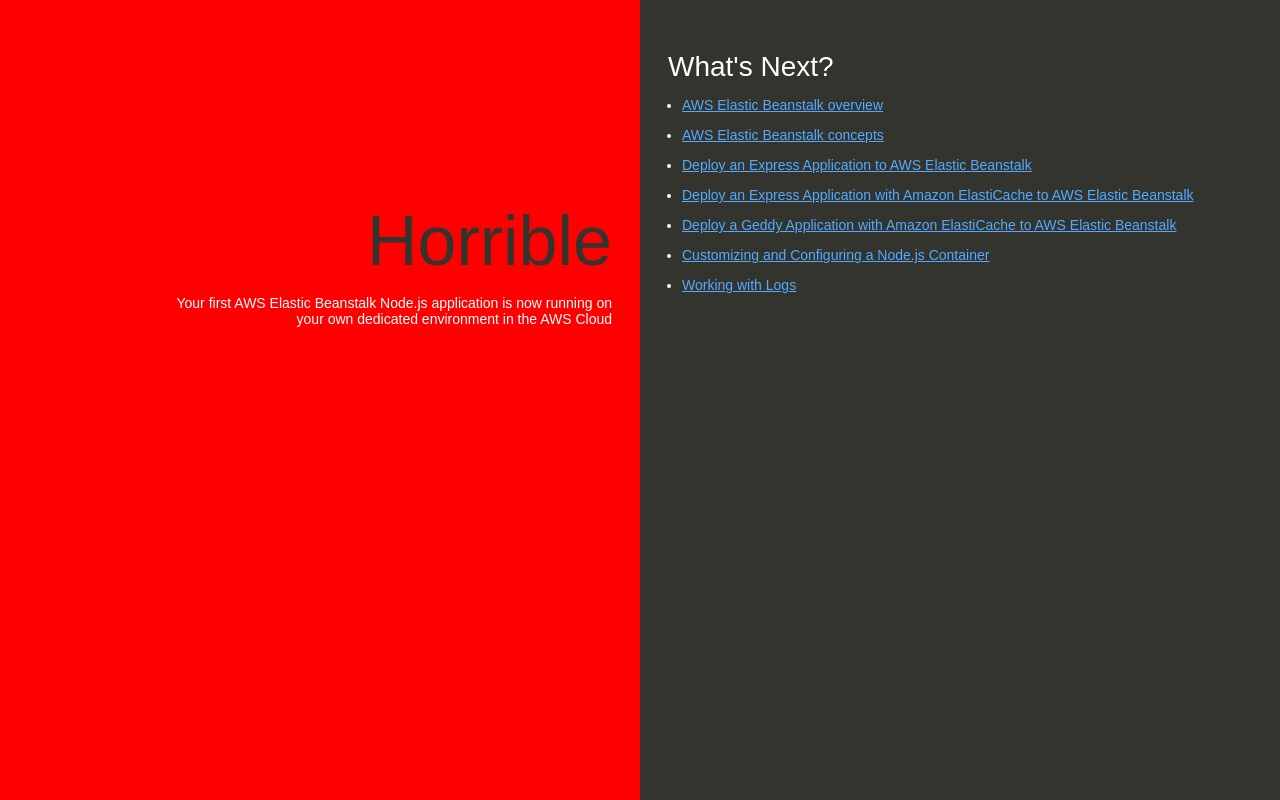
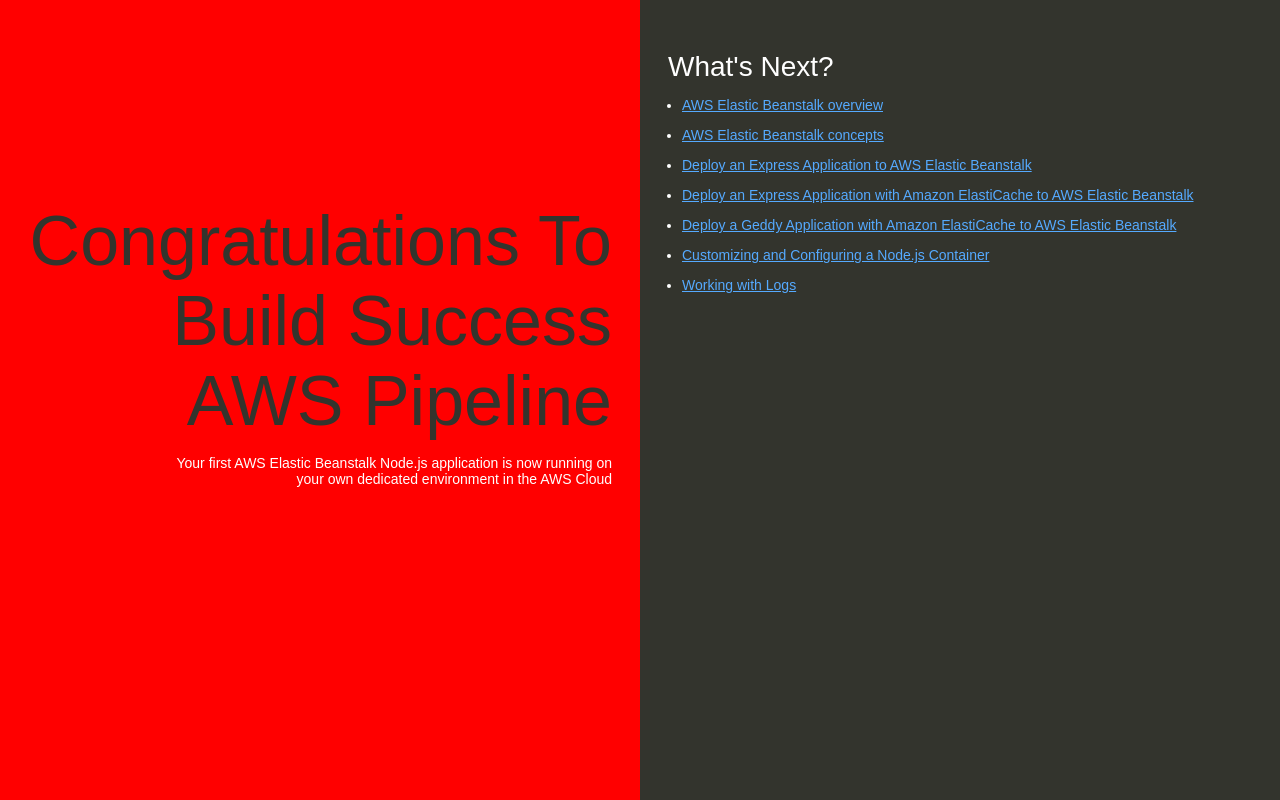
Before and after one commit to nguyenvanquanthinh97/my-first-aws-pipeline-nodejs-app, a website: page index.html in a window 1280 px wide. Drawn offline with Linux system fonts and the light colour scheme.

Commit message:
make this pipeline works again

```diff
--- a/index.html
+++ b/index.html
@@ -74,7 +74,7 @@
   </head>
   <body>
     <div class="textColumn">
-      <h1>Horrible</h1>
+      <h1>Congratulations To Build Success AWS Pipeline</h1>
       <p>Your first AWS Elastic Beanstalk Node.js application is now running on your own dedicated environment in the AWS Cloud</p>
     </div>
     <div class="linksColumn">
```
